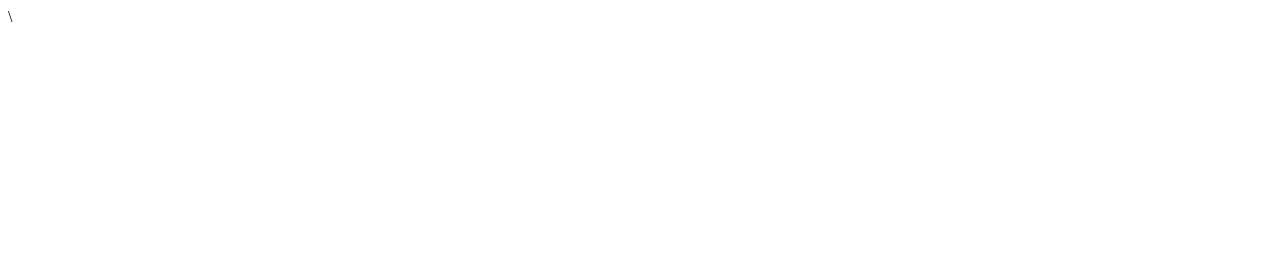
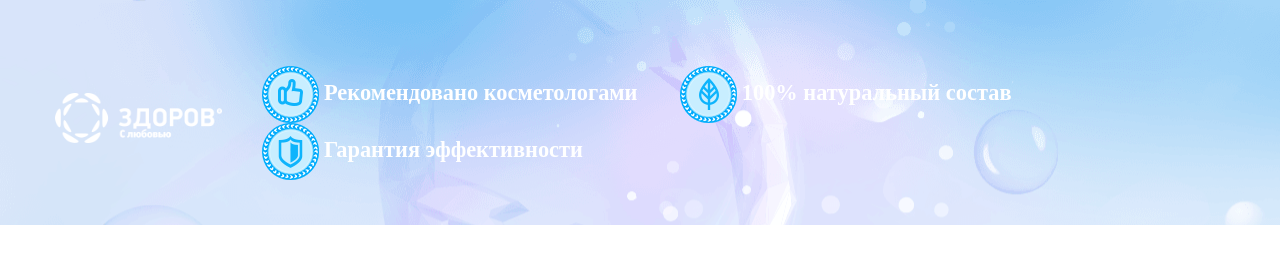
Before and after one commit to oshevchuk/krem, a website: page index.html in a window 1280 px wide. Drawn offline with nearby package versions, Linux system fonts and the light colour scheme.

Commit message:
entry project

```diff
--- a/index.html
+++ b/index.html
@@ -3,8 +3,26 @@
 <head>
     <meta charset="UTF-8">
     <title>Крем-воск «Здоров» от морщин</title>
+    <!--<link rel="stylesheet" href="node_modules/bootstrap/dist/css/bootstrap.min.css">-->
+    <link rel="stylesheet" href="src/style/style.css">
 </head>
 <body>
 
+<div class="intro">
+    <div class="container">
+        <div class="intro-header">
+            <a href="" class="logo"><img src="src/img/logo.png" alt=""></a>
+            <ul class="headItems">
+                <li>Рекомендовано косметологами</li>
+                <li>100% натуральный состав</li>
+                <li>Гарантия эффективности</li>
+            </ul>
+        </div>
+    </div>
+</div>
+
+
+<script src="node_modules/jquery/dist/jquery.min.js"></script>
+<script src="src/script/script.js"></script>
 </body>
-</html>\
+</html>
--- /dev/null
+++ b/info.txt
@@ -0,0 +1,2 @@
+origin
+http://g.wrinkles.zdorov-cream.com/
--- /dev/null
+++ b/src/script/script.js
@@ -0,0 +1,6 @@
+/**
+ * Created by User on 21.03.2017.
+ */
+//import $ = require("jquery");
+$(document).ready(function () {
+});
--- /dev/null
+++ b/src/style/style.css
@@ -0,0 +1,99 @@
+body{
+    margin: 0;
+    font-size: 1.8em;
+    line-height: 1.3;
+}
+
+.intro{
+    background-image: url("../img/bg-1.png");
+}
+
+.intro .container{
+    padding-top: 37px;
+    padding-bottom: 11px;
+}
+
+.intro-header{
+    display: flex;;
+    justify-content: space-between;
+    align-items: center;
+    margin-bottom: 5px;
+}
+
+.intro-header ul{
+    list-style: none;
+}
+
+.intro-header li{
+    margin-right: 35px;
+    position: relative;
+    display: inline-block;
+    font-weight: 700;
+    color: #fff;
+    font-size: 1.4rem;
+}
+.intro-header li:not(:last-child){
+    margin-right: 35px;
+}
+.intro-header li:before{
+    content: '';
+    display: inline-block;
+    vertical-align: middle;
+    margin-right: 5px;
+    height: 57px;
+    width: 57px;
+    background-repeat: no-repeat;
+    background-position: center;
+}
+
+.headItems li:first-child:before{
+    background-image: url("../img/badge-1.png");
+}
+
+.headItems li:nth-child(2):before{
+    background-image: url("../img/badge-2.png");
+}
+.headItems li:nth-child(3):before{
+    background-image: url("../img/badge-3.png");
+}
+
+.consist{
+
+}
+
+.steps{
+
+}
+
+.review{
+
+}
+
+.results{
+
+}
+
+.order{
+
+}
+
+.container{
+    min-width: 304px;
+    max-width: 1170px;
+    margin: auto;
+}
+
+.logo{
+    display: inline-block;
+}
+
+.logo a{
+    background-color: transparent;
+    text-decoration: none;
+    transition: color ease 0.2s;
+}
+
+.logo img{
+    border: none;
+    max-width: 100%;
+}
```
Also changed, not shown: package.json (added, +26 -0 lines), src/script/script.ts (added, +9 -0 lines), src/img/badge-1.png (added), src/img/badge-2.png (added), src/img/badge-3.png (added), src/img/bg-1.png (added), src/img/logo.png (added).
